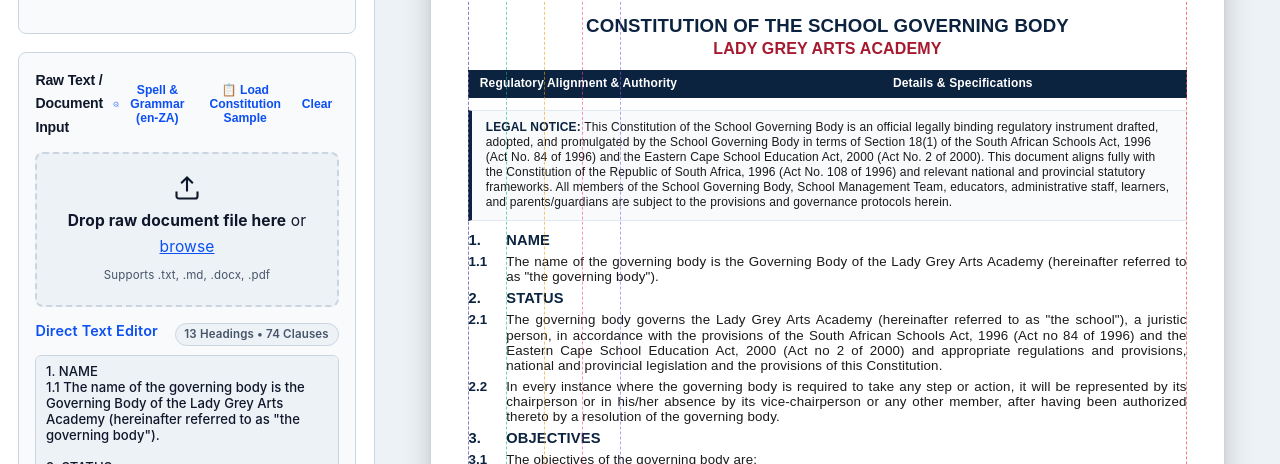
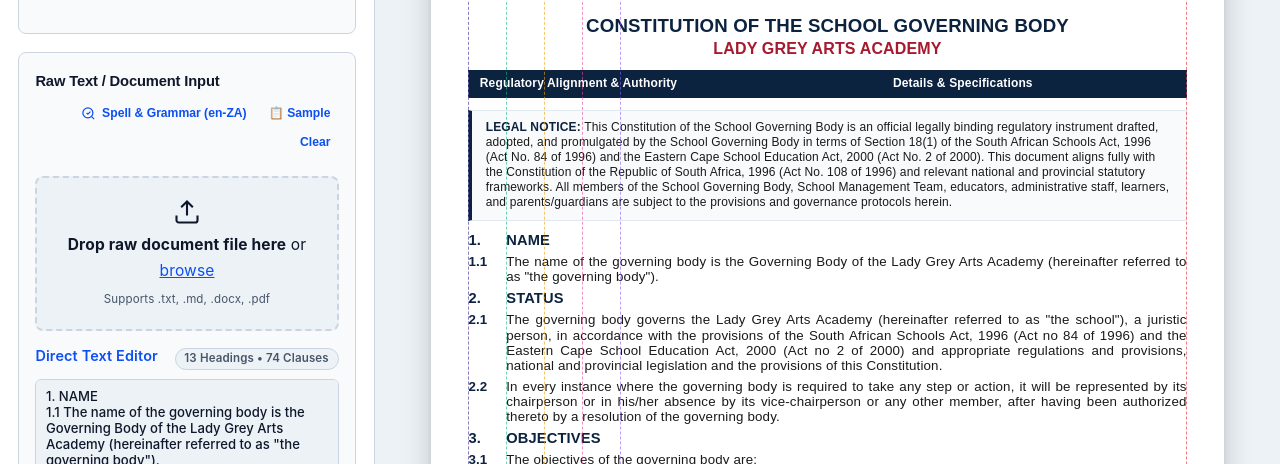
Before and after one commit to stephanvors/agenda-builder, a website: page public/doc-formatter.html in a window 1280 px wide. Shown: the part 336-800 px from the top of the page. Drawn offline with Linux system fonts and the light colour scheme; no server answers.

Commit message:
Fix card-header-flex flex-wrap to prevent Raw Text label from collapsing into single character lines

```diff
--- a/public/doc-formatter.css
+++ b/public/doc-formatter.css
@@ -437,28 +437,48 @@
     display: flex;
     justify-content: space-between;
     align-items: center;
+    flex-wrap: wrap;
+    gap: 0.5rem;
+    margin-bottom: 0.6rem;
+}
+
+.card-header-flex h3 {
+    margin: 0;
+    white-space: nowrap;
+    flex-shrink: 0;
+    font-size: 0.92rem;
+    font-weight: 700;
 }
 
 .card-actions {
     display: flex;
-    gap: 0.5rem;
+    align-items: center;
+    gap: 0.35rem;
+    flex-wrap: wrap;
+    justify-content: flex-end;
 }
 
 .btn-text-action {
     background: transparent;
-    border: none;
+    border: 1px solid transparent;
     color: var(--primary);
     font-size: 0.76rem;
     font-weight: 600;
     cursor: pointer;
-    padding: 0.2rem 0.4rem;
+    padding: 0.2rem 0.45rem;
     border-radius: 4px;
     transition: var(--transition);
+    white-space: nowrap;
+    display: inline-flex;
+    align-items: center;
+    gap: 0.3rem;
+    line-height: 1.2;
 }
 
 .btn-text-action:hover {
-    background: var(--bg-subtle);
-    text-decoration: underline;
+    background: var(--bg-subtle, rgba(0,0,0,0.05));
+    border-color: var(--border, #CBD5E1);
+    text-decoration: none;
 }
 
 /* Level Cards */
--- a/public/doc-formatter.html
+++ b/public/doc-formatter.html
@@ -7,8 +7,8 @@
     <meta http-equiv="Pragma" content="no-cache">
     <meta http-equiv="Expires" content="0">
     <title>Admin Legal & Multi-Level Document Formatter Studio — LGAA</title>
-    <link rel="stylesheet" href="/style.css?v=20260824-04-force">
-    <link rel="stylesheet" href="/doc-formatter.css?v=20260824-04-force">
+    <link rel="stylesheet" href="/style.css?v=20260824-05">
+    <link rel="stylesheet" href="/doc-formatter.css?v=20260824-05">
     <link rel="icon" href="/logo.svg" type="image/svg+xml">
     <script>
         (function() {
@@ -132,7 +132,7 @@
                                     <span>Spell &amp; Grammar (en-ZA)</span>
                                     <span id="spellcheck-badge" class="badge-pill enza-badge hidden">0</span>
                                 </button>
-                                <button type="button" class="btn-text-action" id="btn-load-sample">📋 Load Constitution Sample</button>
+                                <button type="button" class="btn-text-action" id="btn-load-sample" title="Load SGB Constitution Sample Text">📋 Sample</button>
                                 <button type="button" class="btn-text-action" id="btn-clear-text">Clear</button>
                             </div>
                         </div>
```
